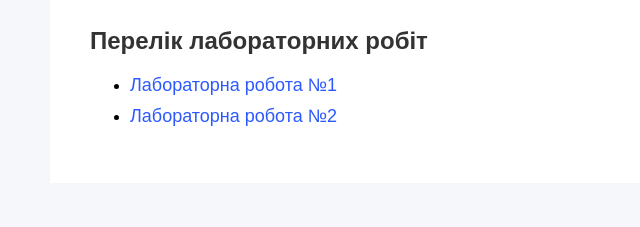
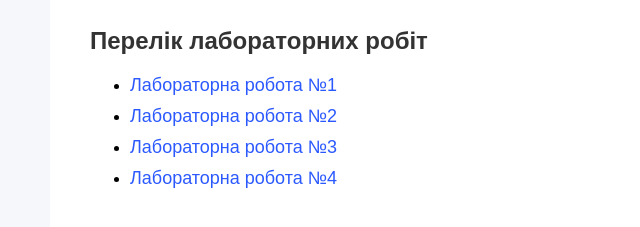
Before and after one commit to MaiaBilous/computer-networks-labs, a plain HTML site: page index.html in a window 1280 px wide. Shown: the part 179-406 px from the top of the page, without its empty margins (100-740 px from the left). Drawn offline with Linux system fonts and the light colour scheme.

Commit message:
Add files via upload

```diff
--- a/index.html
+++ b/index.html
@@ -22,6 +22,8 @@
 <ul class="labs-list">
 <li><a href="lab1.html">Лабораторна робота №1</a></li>
 <li><a href="lab2.html">Лабораторна робота №2</a></li>
+<li><a href="lab3.html">Лабораторна робота №3</a></li>
+<li><a href="lab4.html">Лабораторна робота №4</a></li>
 </ul>
 
 </div>
```
